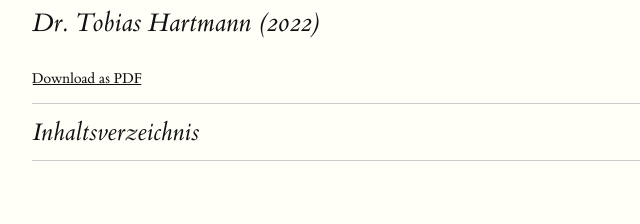
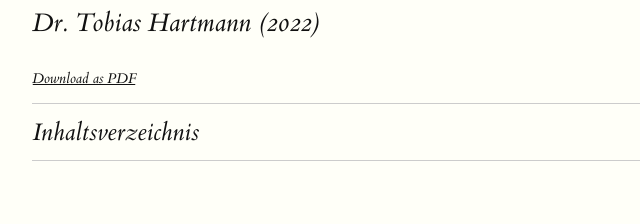
Before and after one commit to tob-har/phaenomen-sampling-web, a plain HTML site: page index.html in a window 1280 px wide. Shown: the part 204-428 px from the top of the page, 128-768 px from the left. Drawn offline with Linux system fonts and the light colour scheme; files whose address does not match are found by name.

Commit message:
Update index.html

```diff
--- a/index.html
+++ b/index.html
@@ -38,7 +38,7 @@
         <h1 id="das-phaenomen-sampling">Das Phänomen Sampling</h1>
         <p class="subtitle">Dr. Tobias Hartmann (2022)</p>
         <br>
-        <a href="https://hildok.bsz-bw.de/files/1343/MMD_05_Hartmann.pdf" download>Download as PDF</a>
+        <a href="https://hildok.bsz-bw.de/files/1343/MMD_05_Hartmann.pdf" target="_blank"><em>Download as PDF</em></a>
 
 
         <!-- The TOC will be places here!-->
```
